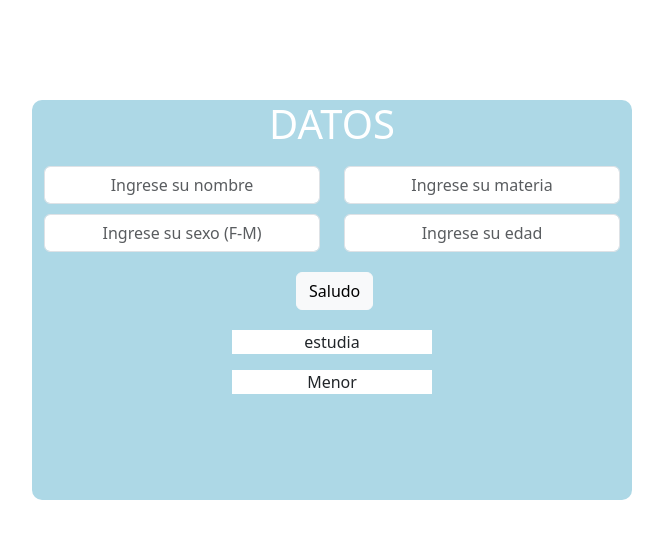
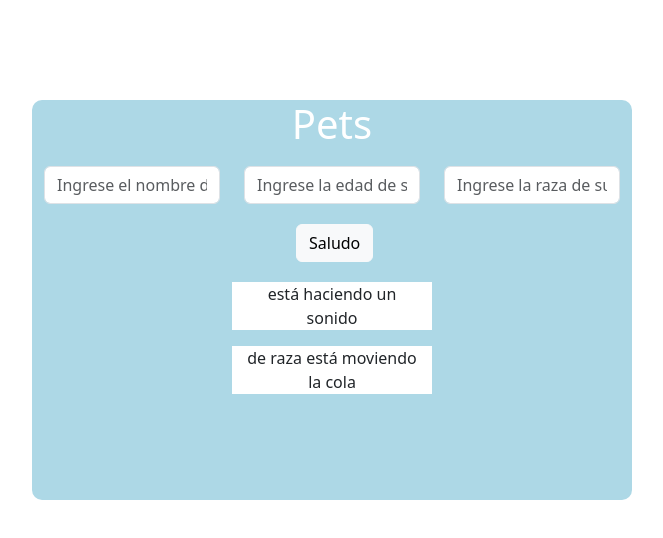
Before and after one commit to Adrian1706/Talleres_POO, a plain HTML site: page index.html in a window 1280 px wide. Both pictures are taken after a click on the button "Saludo". Shown: the whole page, without its empty margins (308-971 px from the left). Drawn offline with nearby package versions, Linux system fonts and the light colour scheme.

Commit message:
feat: :rocket: Finalizacion del taller 2
Con esto, se completa el taller 2 el cual trata de animales

```diff
--- a/index.html
+++ b/index.html
@@ -5,33 +5,28 @@
     <meta http-equiv="X-UA-Compatible" content="IE=edge">
     <meta name="viewport" content="width=device-width, initial-scale=1.0">
     <link href="https://cdn.jsdelivr.net/npm/bootstrap@5.3.0-alpha3/dist/css/bootstrap.min.css" rel="stylesheet" integrity="sha384-KK94CHFLLe+nY2dmCWGMq91rCGa5gtU4mk92HdvYe+M/SXH301p5ILy+dN9+nJOZ" crossorigin="anonymous">
-    <title>Taller 1</title>
+    <title>Taller 2</title>
 </head>
 <body>
     <div class="container" style="background-color: lightblue; height: 400px; width: 600px; margin-top: 100px; border-radius: 10px;">
-        <center><h1 style="color: white;">DATOS</h1></center>
+        <center><h1 style="color: white;">Pets</h1></center>
         <div class="row">
-            <div class="col-6">
-                <input class="form-control me-2" type="text" placeholder="Ingrese su nombre" id="name" style="text-align: center; margin-top: 10px;">
+            <div class="col-4">
+                <input class="form-control me-2" type="text" placeholder="Ingrese el nombre de su mascota" id="name" style="text-align: center; margin-top: 10px;">
             </div>
-            <div class="col-6">
-                <input class="form-control me-2" type="text" placeholder="Ingrese su materia" id="materia" style="text-align: center; margin-top: 10px;">
+            <div class="col-4">
+                <input class="form-control me-2" type="text" placeholder="Ingrese la edad de su mascota" id="age" style="text-align: center; margin-top: 10px;">
             </div>
-        </div>
-        <div class="row" style="margin-top: 10px;">
-            <div class="col-6">
-                <input class="form-control me-2" type="text" placeholder="Ingrese su sexo (F-M)" id="sexo" style="text-align: center;">
-            </div>
-            <div class="col-6">
-                <input class="form-control me-2" type="text" placeholder="Ingrese su edad" id="age" style="text-align: center;">
+            <div class="col-4">
+                <input class="form-control me-2" type="text" placeholder="Ingrese la raza de su mascota" id="raza" style="text-align: center; margin-top: 10px;">
             </div>
         </div>
         <div class="row" style="margin-left: 240px; margin-top: 20px;" >
             <div class="col-12">
-                <button type="button" class="btn btn-light" id="saludar">Saludo</button>
+                <button type="button" class="btn btn-light" id="sound">Saludo</button>
             </div>
         </div>
-        <div class="row" id="saludo">
+        <div class="row" id="sonido">
 
         </div>
     </div>
--- a/script.js
+++ b/script.js
@@ -1,44 +1,29 @@
-class persona {
-    constructor(nombre, edad, sexo){
-        this.nombre=nombre;
-        this.edad=edad;
-        this.sexo=sexo;
-    }
-    get getEdad(){
-        return this.edad;
-    }
-    set setEdad(edad){
+class animal{
+    constructor(nombre, edad){
+        this.nombre=nombre
         this.edad=edad
     }
-    saludar(){
-        return this.nombre;
-    }
-    static mayorEdad(edad){
-        return edad<18 ? "Menor" : "Mayor"
+    hacerSonido(){
+        return this.nombre + " está haciendo un sonido"
     }
 }
-class estudiante extends persona{
-    constructor(nombre, edad, sexo, carrera){
-        super(nombre, edad, sexo)
-        this.carrera=carrera
+class perro extends animal {
+    constructor(nombre, edad, raza){
+        super(nombre, edad)
+        this.raza=raza
     }
-    estudiar(){
-        return super.saludar() + " estudia " + this.carrera
-    }
-    static mayorEdad(edad){
-        return edad<18 ? "Menor" : "Mayor"
+    moverCola(){
+        return this.nombre + " de raza " + this.raza + " está moviendo la cola"
     }
 }
-const boton=document.querySelector("#saludar");
-boton.addEventListener("click",saludar);
-function saludar(){
-    let nombre = document.getElementById("name").value;
-    let edad = document.getElementById("age").value;
-    let sexo = document.getElementById("sexo").value;
-    let materia = document.getElementById("materia").value;
-
-
-    let person = new estudiante (nombre, edad, sexo, materia);
-    document.getElementById("saludo").innerHTML =`<p style="background-color:white; margin-top: 20px; margin-left:200px; width:200px; text-align:center">${person.estudiar()}</p>
-    <p style="background-color:white; margin-left:200px; width:200px; text-align:center">${estudiante.mayorEdad(person.getEdad)}</p>`
-}
+const boton=document.querySelector("#sound");
+boton.addEventListener("click",function(e){
+    e.preventDefault()
+    let nombre=document.querySelector("#name").value;
+    let edad=document.querySelector("#age").value;
+    let raza=document.querySelector("#raza").value;
+    let pet = new perro(nombre, edad, raza);
+    document.querySelector("#sonido").innerHTML=`
+    <p style="background-color:white; margin-top: 20px; margin-left:200px; width:200px; text-align:center">${pet.hacerSonido()}</p>
+    <p style="background-color:white; margin-left:200px; width:200px; text-align:center">${pet.moverCola()}</p>`
+});
```
